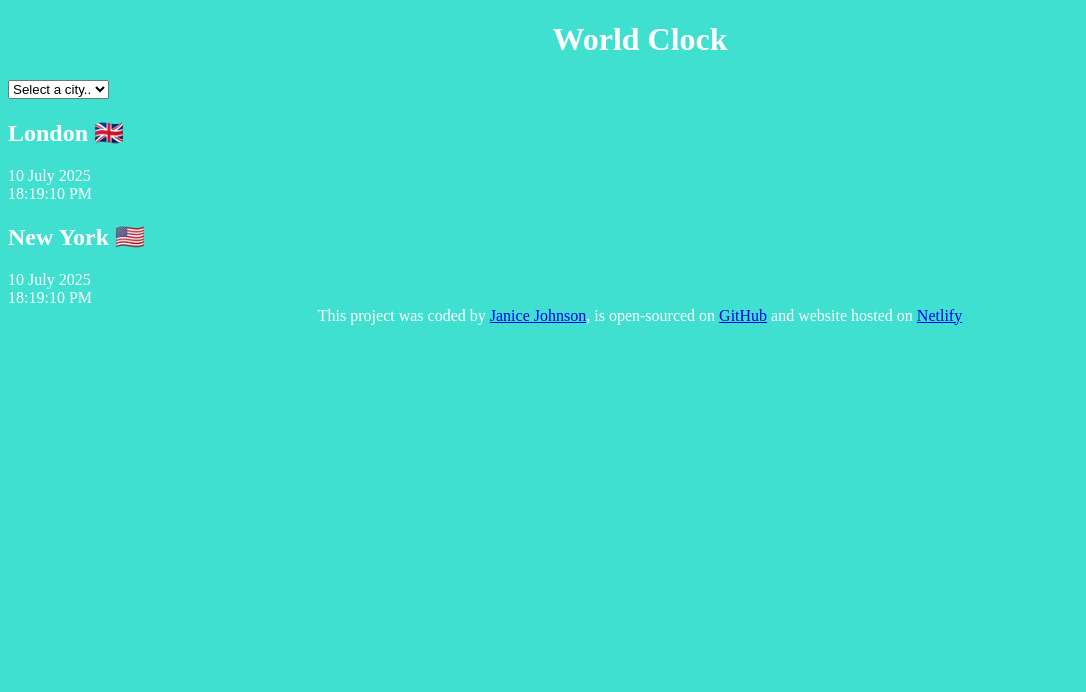
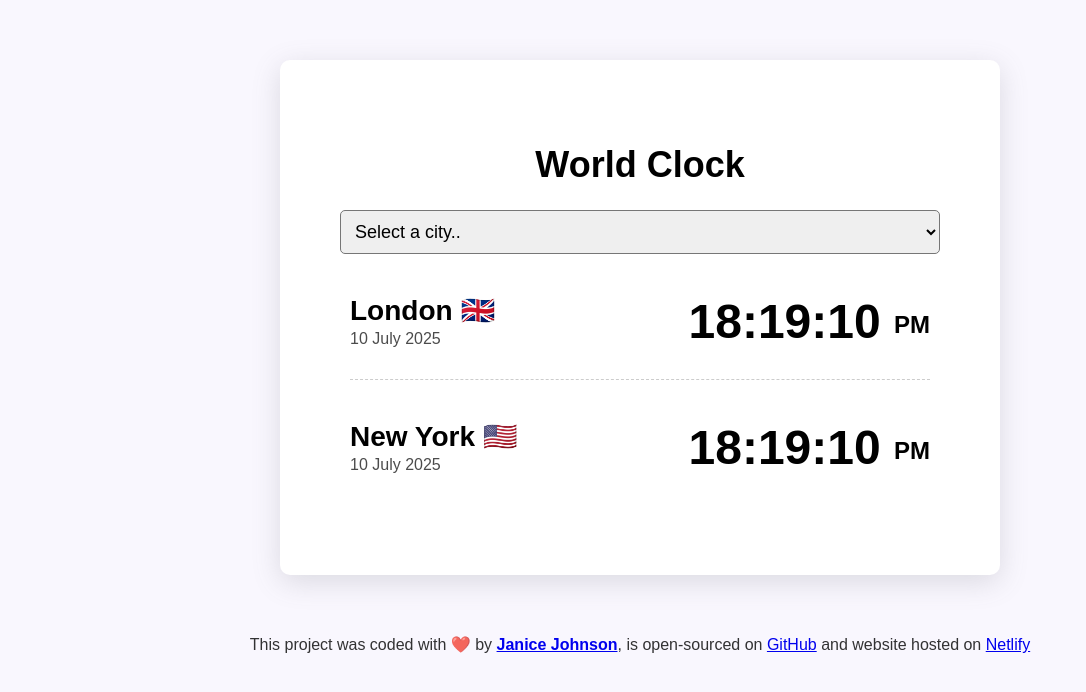
Before and after one commit to johnsonj70/World-Clock, a plain HTML site: page index.html in a window 1280 px wide. Shown: the whole page, without its empty margins (0-1086 px from the left). Drawn offline with Linux system fonts and the light colour scheme.

Commit message:
Styled project with CSS

```diff
--- a/css/style.css
+++ b/css/style.css
@@ -1,12 +1,72 @@
+.container {
+    max-width: 600px;
+    margin: 60px auto;
+    background: white;
+    padding: 60px;
+    box-shadow: rgba(100, 100, 111, 0.2) 0px 7px 29px 0px;
+    border-radius: 10px;
+}
+
+.city {
+    display: flex;
+    margin: 10px;
+    justify-content: space-between;
+    padding: 30px 0;
+    border-bottom: 1px dashed rgba(0, 0, 0, 0.2);
+}
+
+.city:last-child {
+    border: none;
+}
+
+.date {
+    opacity: 0.7;
+}
+
+.time {
+    font-family: sans-serif;
+    font-size: 48px;
+    font-weight: bold;
+}
+
+.time small {
+    font-family: sans-serif;
+    font-size: 24px;
+    vertical-align: middle;
+    line-height: 36px;
+}
+
 body {
-    background: turquoise;
-    color: white;
+    background: #f9f7fe;
+    font-family: sans-serif;
+}
+
+select {
+    display: block;
+    width: 100%;
+    line-height: 36px;
+    font-size: 18px;
+    font-family: sans-serif;
+    border-radius: 5px;
+    padding: 10px;
 }
 
 h1 {
     text-align: center;
+    font-family: sans-serif;
+    font-size: 36px;
+    color: black;
+}
+
+h2 {
+    margin: 0 0 3px;
+    font-family: sans-serif;
+    font-size: 28px;
+    color: black;
 }
 
 footer {
     text-align: center;
+    font-size: 16px;
+    color: rgba(0, 0, 0, 0.8);
 }
--- a/index.html
+++ b/index.html
@@ -7,27 +7,34 @@
     <title>World Clock - Janice Johnson</title>
 </head>
 <body>
-    <div class="container"></div>
+    <div class="container">
 <h1>World Clock</h1>
 <select>
     <option value="">Select a city..</option>
-    <option value="">London</option>
-    <option value="">New York</option>
+    <option value="">Paris</option>
+    <option value="">Cape Town</option>
     <option value="">Toronto</option>
     <option value="">Dusseldorf</option>
 </select>
 <div class="city">
-    <h2>London 🇬🇧</h2>
-    <div class="date">10 July 2025</div>
-    <div class="time">18:19:10 PM</div>
-    <h2>New York 🇺🇸</h2>
-    <div class="date">10 July 2025</div>
-    <div class="time">18:19:10 PM</div>
+    <div>
+        <h2>London 🇬🇧</h2>
+        <div class="date">10 July 2025</div>
+    </div>
+    <div class="time">18:19:10 <small> PM</small></div>
+</div>
+<div class="city">
+    <div>
+        <h2>New York 🇺🇸</h2>
+        <div class="date">10 July 2025</div>
+    </div>
+    <div class="time">18:19:10 <small> PM</small></div>
+</div>
 </div>
 <footer>
-				This project was coded by
+				This project was coded with ❤️ by
 				<a href="https://github.com/johnsonj70" target="_blank">
-					Janice Johnson</a>, is open-sourced on
+					<strong>Janice Johnson</strong></a>, is open-sourced on
 				<a href="https://github.com/johnsonj70/World-Clock" target="_blank">GitHub</a>
 				and website hosted on
 				<a href="https://world-clock-application-js.netlify.app/" target="_blank">Netlify</a>
```
